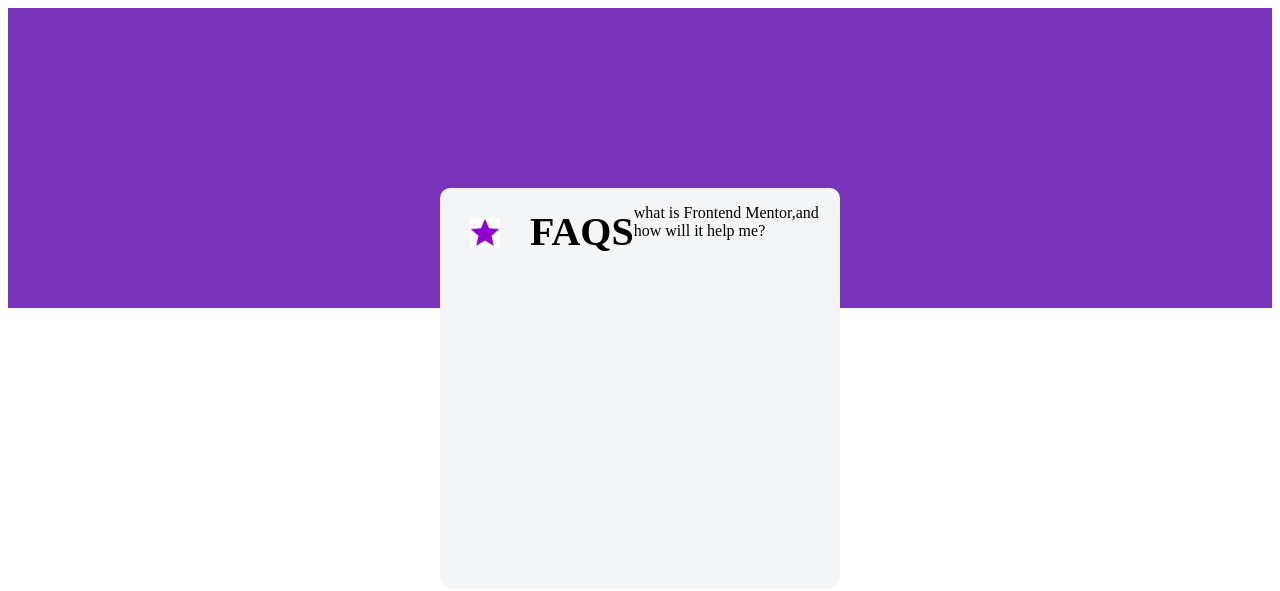
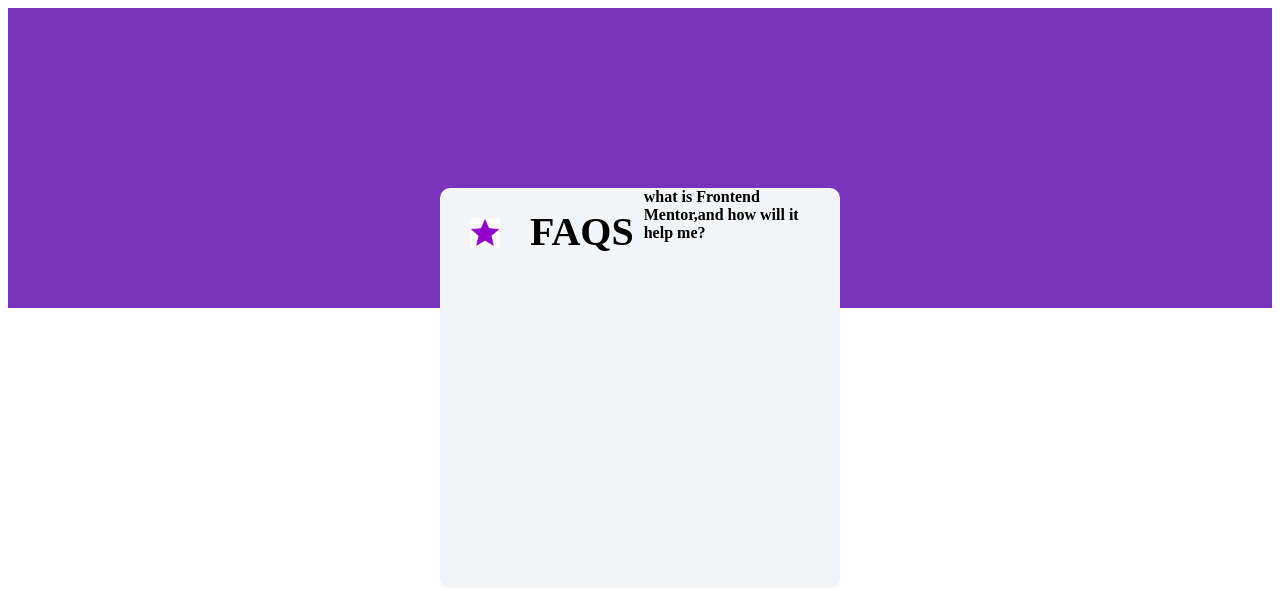
Before and after one commit to LJorgeJLandaida/practicas, a plain HTML site: page index.html in a window 1280 px wide. Drawn offline with Linux system fonts and the light colour scheme.

Commit message:
arreglando

```diff
--- a/index.html
+++ b/index.html
@@ -7,13 +7,17 @@
     <link rel="stylesheet" href="stylo.css">
  </head>
  <body>
-    <header class="inicio">
-        <nav class="nav">
+    <main class="inicio">
+        <section class="section">
+            <div class="faqs"></div>
+                <div class="card-header"></div>
              <img src="th.jpg" alt="estrella" class="img">
-             <h1 class="h1">FAQS</h1>
+             <h2 class="h1">FAQS</h1>
+                <div>
              <p class="parrafo">what is Frontend Mentor,and how will it help me?</p>
-        </nav>
-    </header>
+                </div>
+        </section>
+    </main>
 
  </body>
  </html>
--- a/stylo.css
+++ b/stylo.css
@@ -10,12 +10,16 @@
     justify-content:center;
 }
 
-.nav{
+.section{
     width: 400px;
     height: 400px;
     background-color:rgb(243, 245, 247);
     display:flex;
     border-radius: 10px;
+}
+
+.card-header{
+    display: flex;
 }
 
 .img{
@@ -30,5 +34,6 @@
 }
 
 .parrafo{
-
+        font-weight: bold;
+        margin: 0 10px;
 }
```
